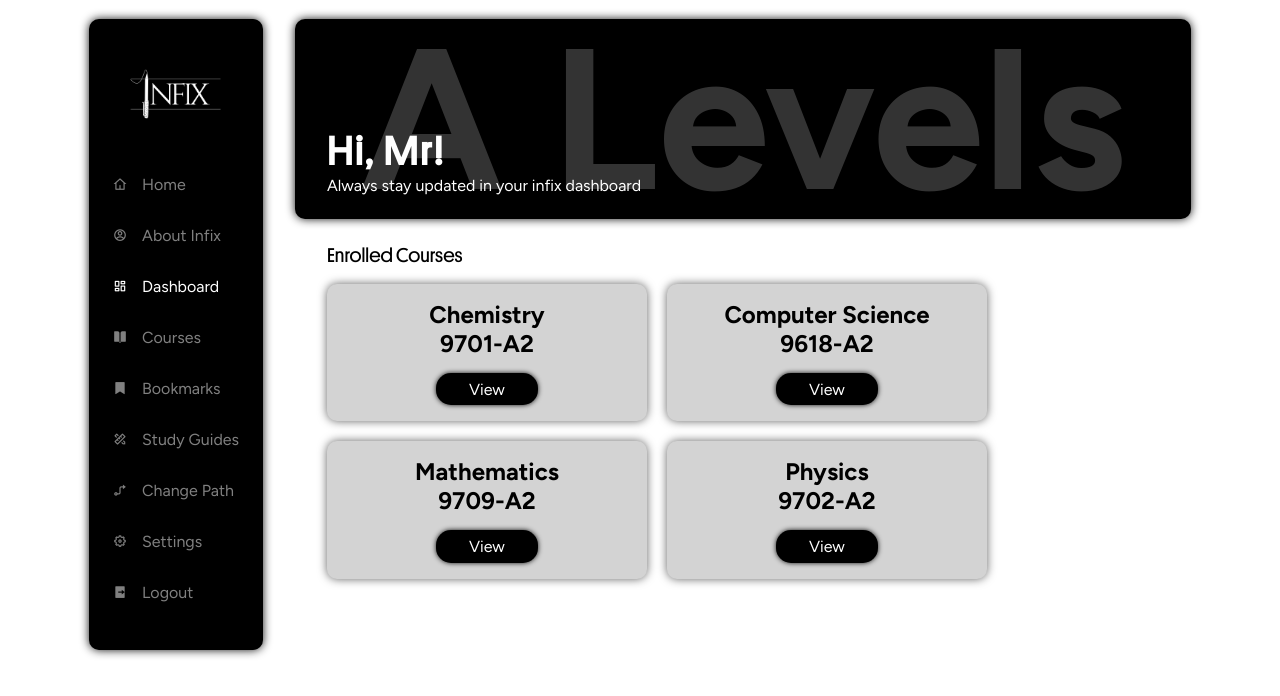
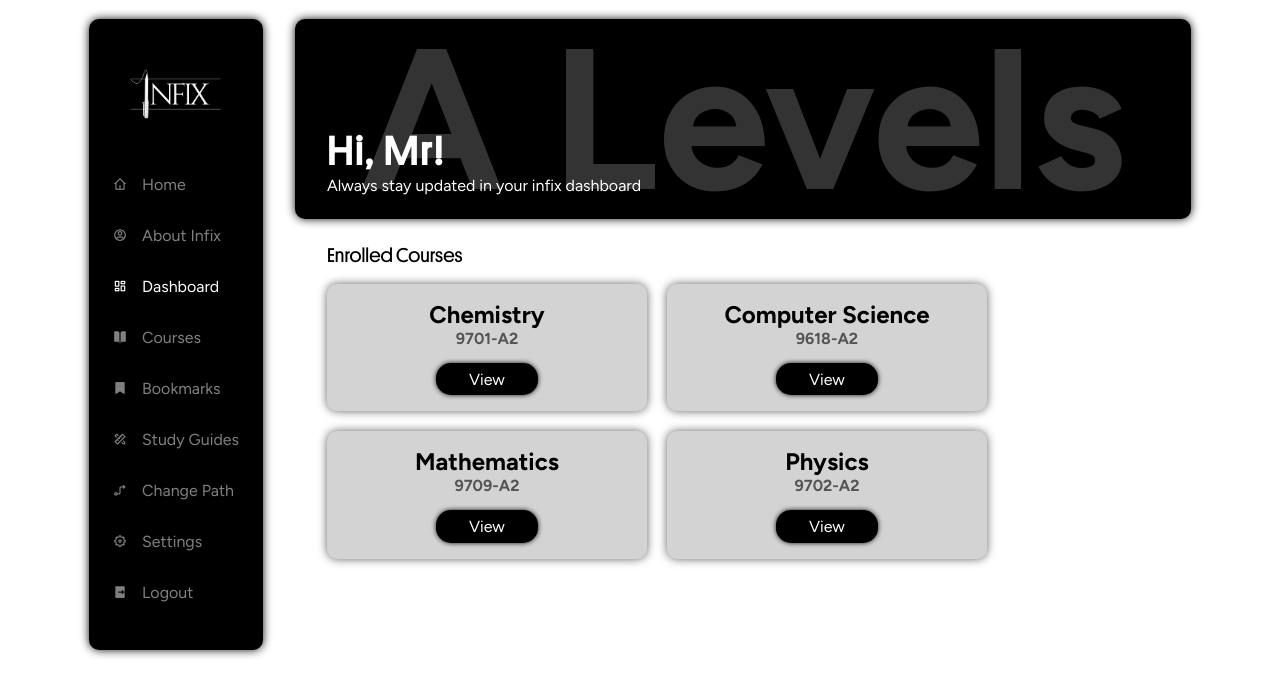
Before and after one commit to ismailsilat7/Infix, a Flask app: page /dashboard in a window 1280 px wide. Shown: the part 13-709 px from the top of the page. Run offline with Flask 3, Linux system fonts and the light colour scheme; a user stored in the database is signed in; some libraries are stand-ins or nearby versions.

Commit message:
fix class typo

```diff
--- a/static/css/dashboard.css
+++ b/static/css/dashboard.css
@@ -153,7 +153,7 @@ button {
   font-size: 60px;
   letter-spacing: 2.5px;
 }
-.course-code-dashboard {
+.course-code {
   font-size: 16px;
   opacity: 60%;
 }
```
